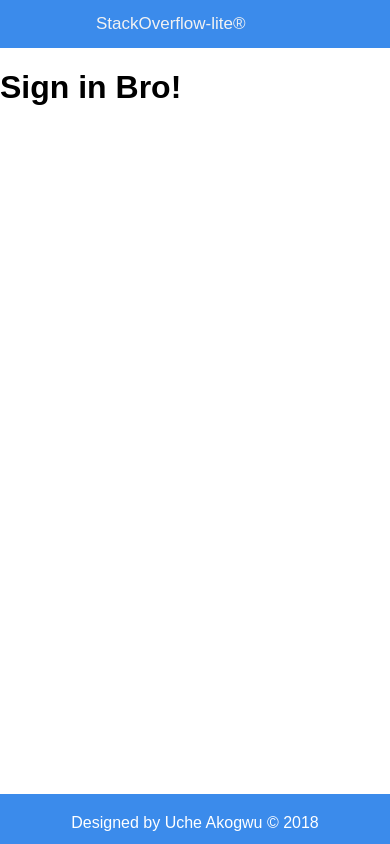
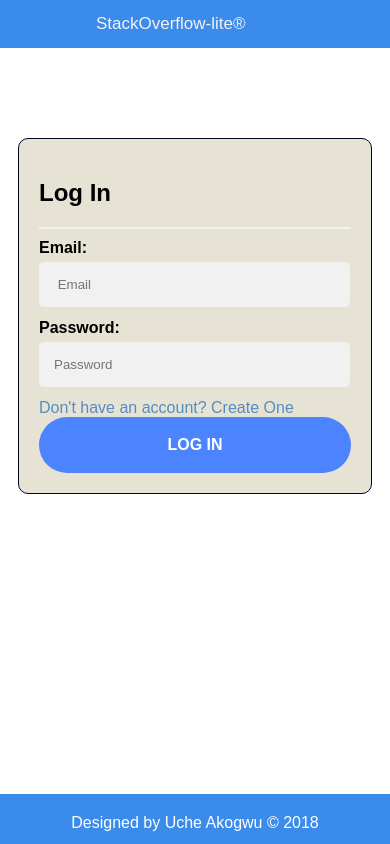
Before and after one commit to ucheg6/stackoverflow-react, a React app: page /signin in a window 390 px wide. Built offline with nearby package versions, Linux system fonts and the light colour scheme.

Commit message:
feat(signin): users should be able to login
create and render login component
creat action, action types, reducer and dispatch login action

finishes[#162880363]

```diff
--- /dev/null
+++ b/src/actions/loginAction.js
@@ -0,0 +1,117 @@
+import axios from 'axios';
+import {
+  USER_SIGNIN,
+  REQUEST_SIGNIN,
+  SIGNIN_ERRORS,
+} from './types';
+import notify from '../helpers/notify';
+
+/**
+ * @description A function to dispatch an action on user signin success
+ *
+ * @param {object} user user object
+ *
+ * @return {Object} action dispatch by the action creator
+ */
+export const signinAction = (user) => {
+  return {
+    type: USER_SIGNIN,
+    payload: user
+  }
+};
+
+
+/**
+ * @description A function to dispatch an action on requesting user signin
+ *
+ * @param {boolean} isRequesting
+ *
+ * @return {Object} action dispatch by the action creator
+ */
+export const requestSignin = (isRequesting) => {
+  return {
+    type: REQUEST_SIGNIN,
+    payload: isRequesting
+  }
+};
+
+/**
+ * @description A function to dispatch an action on user signup success
+ *
+ * @param {object} isLoggedIn user object
+ *
+ * @return {Object} action dispatch by the action creator
+ */
+export const loggedIn = (isLoggedIn) => {
+  return {
+    type: USER_LOGGEDIN,
+    payload: isLoggedIn
+  }
+};
+
+/**
+ * @description A function to dispatch an action on user sigup error
+ *
+ * @param {object} errors
+ *
+ * @return {Object} action dispatch by the action creator
+ */
+export const signinError = (errors) => {
+  return {
+    type: SIGNIN_ERRORS,
+    payload: errors
+  }
+};
+
+/**
+ * @description A function to signin a user
+ *
+ * @param {object} userDetails
+ * @param {object} history
+ *
+ * @return {Object} action dispatch by the action creator
+ */
+export const login = (userDetails, history) => {
+  return dispatch => {
+    dispatch(requestSignin({ isRequesting: true }));
+    dispatch(signinAction({ user: {} }));
+    dispatch(signinError({ error: {} }));
+
+    const {
+      email,
+      password,
+    } = userDetails
+
+    const userInfo = {
+      email,
+      password,
+    }
+    return axios.post('https://stackoverflow-litee.herokuapp.com/api/v1/auth/login', {
+      email: userDetails.email,
+      password: userDetails.password
+    })
+      .then(response => {
+        dispatch(requestSignin({ isRequesting: false }));
+        if (response) {
+         const { data: { user, token } } = response;
+        console.log(response);
+          dispatch(signinAction({ user: userInfo }));
+          //notify.success(`Welcome ${user}`);
+          localStorage.setItem('userToken', token);
+          history.push('/home')
+        }
+      })
+      .catch(error => {
+        console.log(error);
+        const { response: { status, data: { message } } } = error;
+        dispatch(requestSignin({ isRequesting: false }));
+        dispatch(signinError({
+          error: {
+            status,
+            message
+          }
+        }));
+       notify.error(message);
+      });
+  }
+};
--- a/src/actions/types.js
+++ b/src/actions/types.js
@@ -3,3 +3,6 @@ export const FETCH_SINGLE_QUESTION = 'FETCH_RECENT_QUESTIONS';
 export const USER_SIGNUP = 'USER_SIGNUP';
 export const REQUEST_SIGNUP = 'REQUEST_SIGNUP';
 export const SIGNUP_ERRORS = 'SIGNUP_ERRORS';
+export const USER_SIGNIN = 'USER_SIGNIN';
+export const REQUEST_SIGNIN = 'REQUEST_SIGNIN';
+export const SIGNIN_ERRORS = 'SIGNIN_ERRORS';
--- a/src/components/navbar.js
+++ b/src/components/navbar.js
@@ -1,5 +1,5 @@
 import React, { Component } from 'react'
-import { BrowserRouter as Router, Link } from "react-router-dom";
+import { Link } from "react-router-dom";
 
 class navbar extends Component {
   render() {
@@ -10,7 +10,7 @@ class navbar extends Component {
           </div>
           <div className="nav" className="topnav" id="myTopnav">
             <a href="dashboard.html">PROFILE</a>
-            <a href="login.html">LOGIN</a>
+            <a href="/signin">LOGIN</a>
             <Link to='/signup'>SIGNUP</Link>
             <a href="#" className="icon">
               <i className="fa fa-bars"></i>
--- a/src/components/signin/Signin.js
+++ b/src/components/signin/Signin.js
@@ -1,11 +1,70 @@
 import React, { Component } from 'react'
+import { Link } from "react-router-dom";
+import { connect } from 'react-redux';
+import { bindActionCreators } from 'redux';
+import { login } from '../../actions/loginAction';
+import { ToastContainer } from 'react-toastify';
+import 'react-toastify/dist/ReactToastify.css';
+// import './signin.css';
+class Signin extends Component {
+  constructor(props) {
+    super(props)
 
-export default class Signin extends Component {
+    this.state = {
+      email: '',
+      password: '',
+    }
+    this.handleChange = this.handleChange.bind(this);
+    this.handleSignin = this.handleSignin.bind(this)
+  }
+
+  handleChange(event) {
+    event.preventDefault();
+    this.setState({
+      [event.target.name]: event.target.value,
+    });
+  }
+
+
+  handleSignin(event) {
+    event.preventDefault();
+    this.props.login(this.state, this.props.history);
+  }
   render() {
     return (
-      <div>
-        <h1>Sign in Bro!</h1>
+      <div className="form-container ">
+        <ToastContainer />
+        <form id='login-form' action="" method='post'>
+          <h2> Log In</h2>
+          <hr />
+          <label><b>Email:</b></label>
+          <input id="email" onChange={this.handleChange} type="text" name="email" placeholder=" Email" />
+          <label><b>Password:</b></label>
+          <input id="password" onChange={this.handleChange} type="password" name="password" placeholder="Password" />
+
+          <div>
+          <Link to='/signup'>Don't have an account? Create One</Link>
+            <button id="loginUser" onClick={this.handleSignin} type="submit" className="signupbtn">LOG IN</button>
+          </div>
+
+
+
+        </form>
+
       </div>
+
     )
   }
 }
+const mapStateToProps = (state) => {
+  return {
+    error: state.auth.error,
+
+  };
+}
+
+const mapDispatchToProps = (dispatch) => {
+  return bindActionCreators({ login }, dispatch);
+}
+
+export default connect(mapStateToProps, mapDispatchToProps)(Signin);
--- /dev/null
+++ b/src/components/signin/signin.css
@@ -0,0 +1,162 @@
+html, body {
+    margin: 0;
+    padding: 0;
+    font-family: 'Poppins', sans-serif;
+    width: 100%;
+    height: 100%;
+    background: #353b65 url("../../images/Q.jpg") ;
+    background-size: cover;
+
+}
+
+
+/* Style the links inside the navigation bar */
+.topnav {
+    background-color: #3b8beb;
+    overflow: hidden;
+
+}
+#logoo {
+    color:  #f2f2f2;
+
+  }
+.topnav a {
+    float: right;
+    color: #f2f2f2;
+    text-align: center;
+    padding: 14px 16px;
+    text-decoration: none;
+    font-size: 17px;
+
+}
+.nav {
+    margin-right: 80px;
+}
+.topnav a:hover {
+
+    color: black;
+}
+
+.topnav a.active {
+    background-color: rgb(76, 139, 175);
+    color: white;
+}
+
+.Navbar_Link-brand {
+    float:left;
+    margin-left: 80px;
+
+}
+
+/* login form styles */
+
+form {
+    margin:0 auto;
+    width:300px;
+
+}
+input {
+margin:10px auto;
+padding:10px;
+width: 100%;
+border-radius: 5px;
+border:1px solid #CCC
+}
+
+label {
+cursor:pointer
+}
+
+.form-container {
+
+    width: 450px;
+    height: 280px;
+    background: #e7e3d4;
+    margin: 0 auto;
+    margin-top: 130px;
+    padding : 100px 10px 0 0;
+    border-radius: 10px;
+    -moz-border-radius: 10px;
+    -webkit-border-radius: 10px;
+    border:1px solid rgb(2, 4, 34);
+
+}
+
+.form-container a {
+ float:left;
+
+}
+
+
+form a {
+    text-decoration: none;
+    color:black;
+   margin:5px 10px;
+}
+
+
+
+form h2 {
+    margin-top: -70px;
+    margin-bottom :20px;
+    text-align: center
+}
+form p {
+  margin-top: -40px;
+ float: right
+}
+
+button {
+    background-color: #3b8beb;
+    color: white;
+    padding: 14px 20px;
+    margin: 20px 0;
+    cursor: pointer;
+    width: 107%;
+    border-radius: 5px;
+    opacity: 0.9;
+
+}
+
+button:hover {
+    opacity:1;
+
+}
+
+.link:hover{
+    color: #b23850;
+
+}
+
+input[type=text]:focus, input[type=password]:focus {
+
+    outline: none;
+    border: 2px solid rgb(2, 4, 34);
+}
+
+/* Change styles for cancel button and signup button on extra small screens */
+@media screen and (max-width: 500px) {
+
+    input {
+        margin:20px auto;
+        padding:10px;
+        width: 90%;
+        border:1px solid #CCC
+      }
+      button {
+        width: 97%;
+
+    }
+
+    .form-container {
+      width: 90%;
+      height: auto;
+      margin: 0 auto;
+      margin-top: 75px;
+
+
+
+    }
+
+
+}
```
